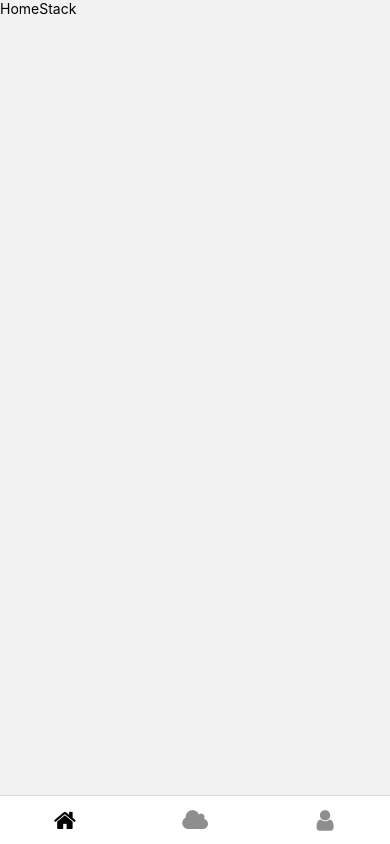
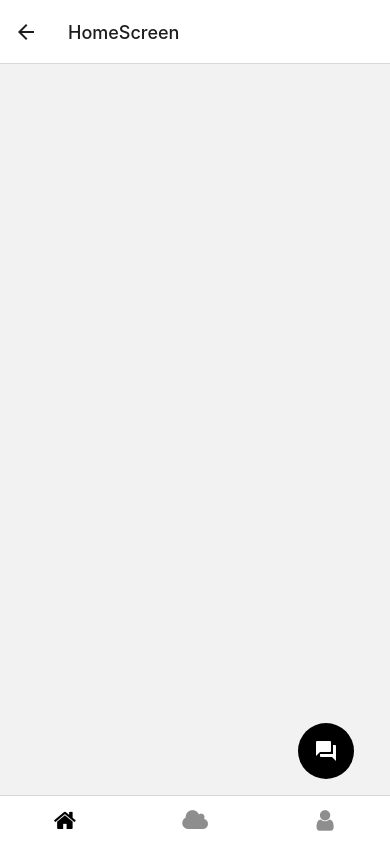
Before and after one commit to Takorean/mobile-ui-components-guide, a React Native app: screen /MainTab in a window 390 px wide. Built offline with nearby package versions, Linux system fonts and the light colour scheme.

Commit message:
Implement FloatingActionButton

```diff
--- /dev/null
+++ b/src/components/FloatingActionButton.js
@@ -0,0 +1,35 @@
+import React from 'react';
+import { TouchableOpacity, StyleSheet, Text, View } from 'react-native';
+import Icon from 'react-native-vector-icons/MaterialIcons';
+
+function FloatingActionButton (){
+    return (
+        <View style={styles.container}>
+            <TouchableOpacity style={styles.button}>
+                <Icon name="forum" size={24} style={styles.icon}/>
+            </TouchableOpacity>
+        </View>
+    )
+}
+
+const styles = StyleSheet.create({
+    container:{
+        position:"absolute",
+        right:36,
+        width:56,
+        bottom:16
+    },
+    button:{
+        width:56,
+        height:56,
+        backgroundColor:'black',
+        borderRadius:28,
+        justifyContent:'center',
+        alignItems:"center"
+    },
+    icon:{
+        color:"white"
+    }
+});
+
+export default FloatingActionButton
--- /dev/null
+++ b/src/screens/HomeScreen.js
@@ -0,0 +1,19 @@
+import React from 'react';
+import { StyleSheet, Text, View } from 'react-native';
+import FloatingActionButton from '../components/FloatingActionButton';
+
+function HomeScreen () {
+    return (
+        <View style={styles.container}>
+            <FloatingActionButton/>
+        </View>
+    )
+}
+
+const styles = StyleSheet.create({
+    container:{
+        flex:1
+    }
+});
+
+export default HomeScreen;
--- a/src/stacks/HomeStack.js
+++ b/src/stacks/HomeStack.js
@@ -1,14 +1,18 @@
 import React from 'react';
 import { StyleSheet, Text, View } from 'react-native';
+import {createNativeStackNavigator} from '@react-navigation/native-stack';
+import HomeScreen from '../screens/HomeScreen';
 
-const HomeStack = () => {
+const Stack = createNativeStackNavigator();
+
+function HomeStack(){
   return (
-    <View>
-      <Text>HomeStack</Text>
-    </View>
+    <Stack.Navigator>
+      <Stack.Screen name="HomeScreen" component={HomeScreen}/>
+    </Stack.Navigator>
   )
 }
 
+const styles = StyleSheet.create({})
+
 export default HomeStack
-
-const styles = StyleSheet.create({})
```
